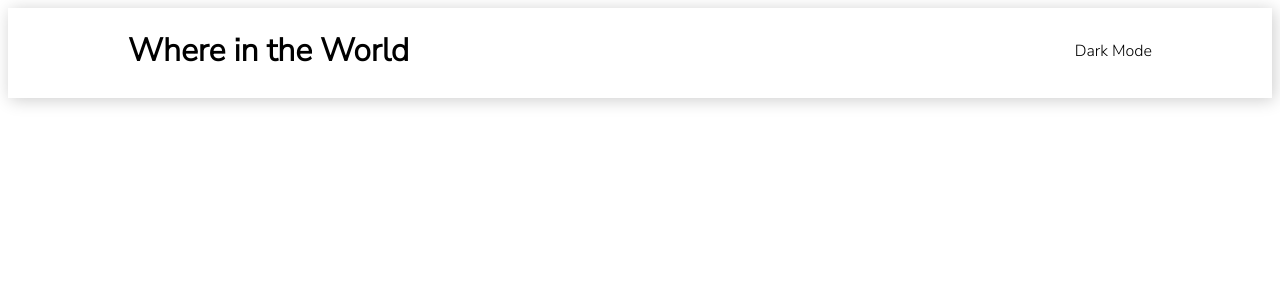
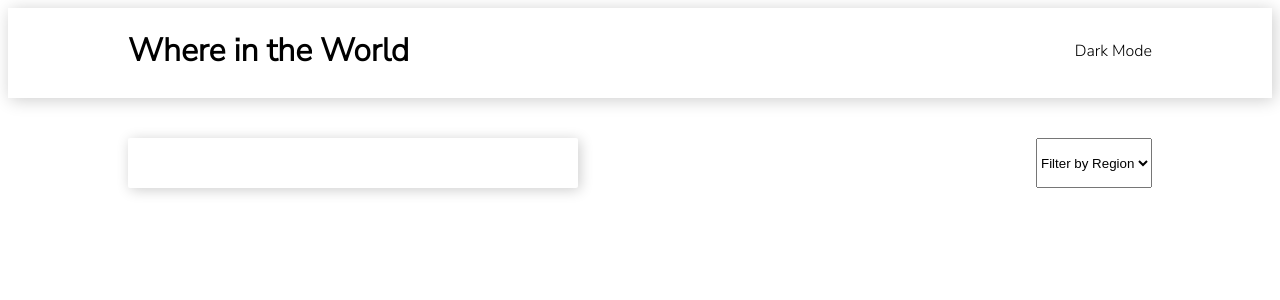
Before and after one commit to amt-felix-amoquandoh/REST-Countries-API, a React (Create React App) app in the folder worldcountries/: page / in a window 1280 px wide. Shown: the top 300 px of the page. Built offline with nearby package versions, Linux system fonts and the light colour scheme.

Commit message:
search area added

```diff
--- a/worldcountries/src/appPages/Countries/index.tsx
+++ b/worldcountries/src/appPages/Countries/index.tsx
@@ -1,10 +1,11 @@
 import "./styles.css"
+import { SearchInput } from "../../components/searchInput";
 
 
 export const Countries = () => {
     return (
-        <div>
-
-        </div>
+        <section className="countriesArea">
+          <SearchInput/>
+        </section>
     )
 }
--- a/worldcountries/src/appPages/Countries/styles.css
+++ b/worldcountries/src/appPages/Countries/styles.css
@@ -0,0 +1,3 @@
+.countriesArea{
+    min-height: calc(100vh) - 90px;
+}
--- a/worldcountries/src/components/Header/styles.css
+++ b/worldcountries/src/components/Header/styles.css
@@ -1,10 +1,7 @@
-@import url('https://fonts.googleapis.com/css2?family=Nunito+Sans:ital,wght@0,300;1,600;1,800&display=swap');
-
-
 .header{
     height: 90px;
     box-shadow: 2px 2px 1em rgba(0,0,0,0.2);
-    font-family: 'Nunito Sans', sans-serif;
+
 
 }
 .container{
--- /dev/null
+++ b/worldcountries/src/components/searchInput/index.tsx
@@ -0,0 +1,12 @@
+import "./styles.css"
+
+export const SearchInput = () => {
+    return (
+        <section className="inputArea">
+            <input type="text"/>
+            <select>
+                <option value="Filter by Region" disabled selected>Filter by Region</option>
+            </select>
+        </section>
+    )
+}
--- /dev/null
+++ b/worldcountries/src/components/searchInput/styles.css
@@ -0,0 +1,27 @@
+.inputArea{
+    display: flex;
+    width: 1024px;
+    margin: auto;
+    justify-content: space-between;
+    padding: 40px 0px;
+}
+
+.inputArea input{
+    height: 50px;
+    width: 450px;
+    border-radius: 2px;
+    padding: 0px 10px;
+    border: none;
+    box-shadow: 2px 2px 1em rgba(0,0,0,0.2);
+    outline: 0;
+    font-size: 14px;
+}
+
+.inputArea input select{
+    border-radius: 2px;
+    padding: 0px 20px;
+    border: none;
+    box-shadow: 2px 2px 1em rgba(0,0,0,0.2);
+    outline: 0;
+    font-size: 14px;
+}
--- a/worldcountries/src/index.css
+++ b/worldcountries/src/index.css
@@ -1,4 +1,9 @@
 @import url('https://fonts.googleapis.com/css2?family=Nunito+Sans:ital,wght@0,300;1,600;1,800&display=swap');
+
+
+*{
+  box-sizing: border-box;
+}
 
 body{
   font-family: 'Nunito Sans', sans-serif;
--- a/worldcountries/src/index.tsx
+++ b/worldcountries/src/index.tsx
@@ -3,6 +3,7 @@ import ReactDOM from 'react-dom/client';
 import { BrowserRouter as Routes } from "react-router-dom";
 import App from './App';
 import reportWebVitals from './reportWebVitals';
+import "./index.css"
 
 const root = ReactDOM.createRoot(
   document.getElementById('root') as HTMLElement
```
